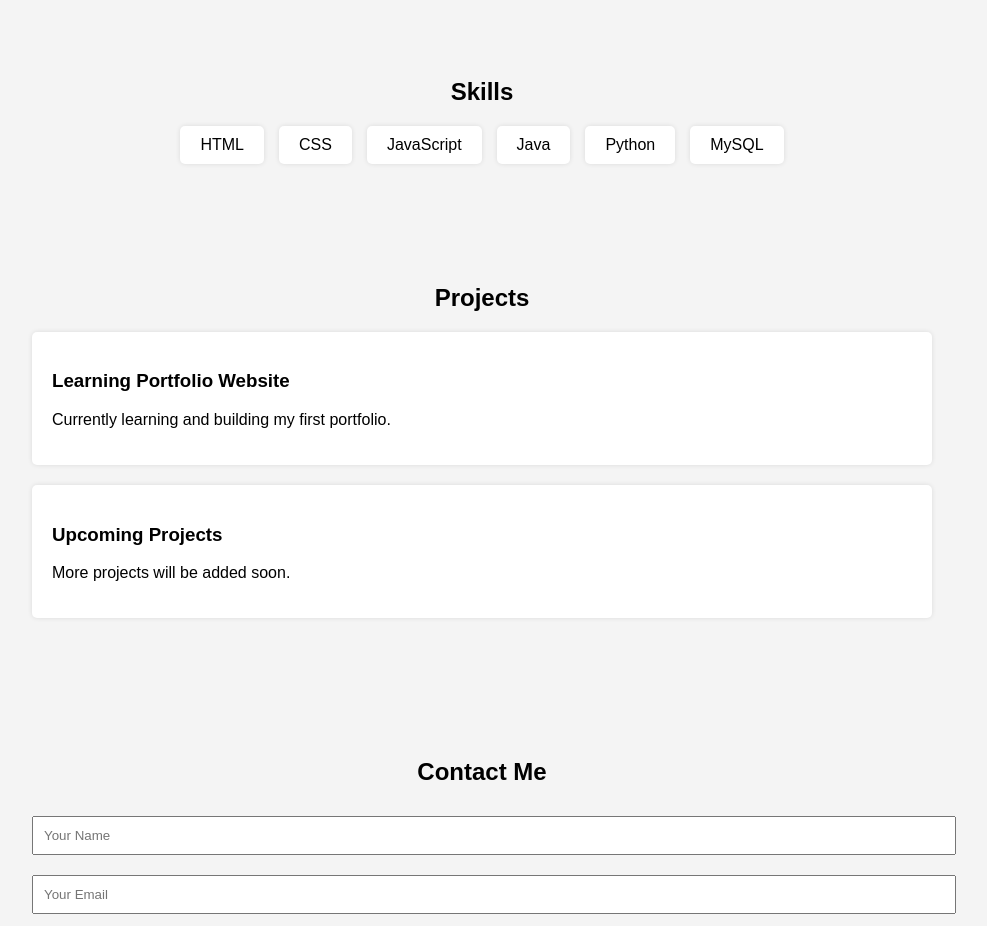
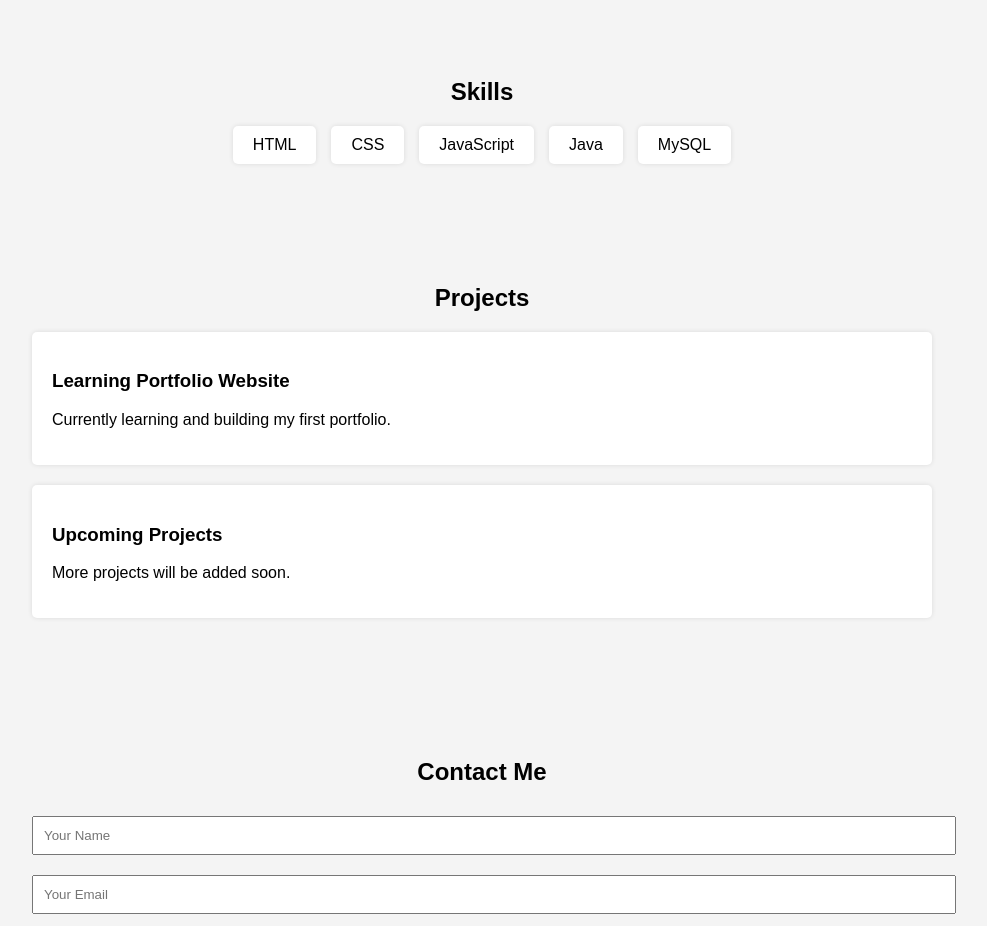
Before and after one commit to EKAMBARAM-GOMITHRA/portfolio-website, a plain HTML site: page index.html in a window 1280 px wide. Shown: the part 1160-2086 px from the top of the page, without its empty margins (158-1145 px from the left). Drawn offline with Linux system fonts and the light colour scheme.

Commit message:
Final update

```diff
--- a/index.html
+++ b/index.html
@@ -45,7 +45,6 @@ I am passionate about building websites and improving my skills daily.
 <div class="box">CSS</div>
 <div class="box">JavaScript</div>
 <div class="box">Java</div>
-<div class="box">Python</div>
 <div class="box">MySQL</div>
 </div>
 </section>
```
